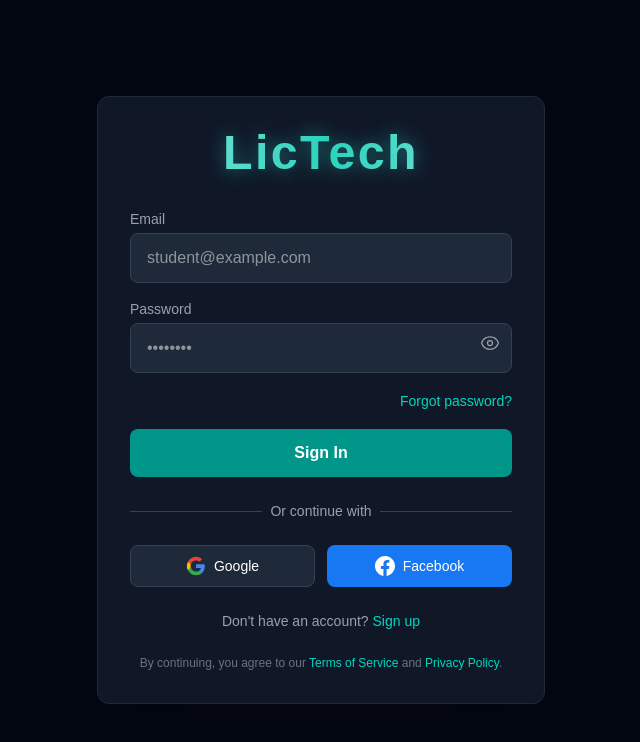
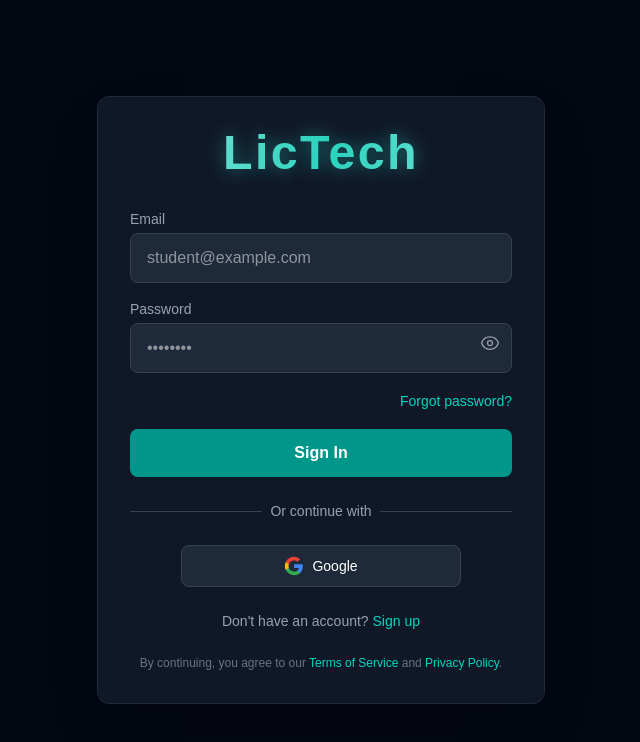
Before and after one commit to Sephwhiz/blepp-quiz, a Next.js app: page /auth in a window 1280 px wide. Shown: the top 742 px of the page, without its empty margins (319-959 px from the left). Built offline with nearby package versions, Linux system fonts and the light colour scheme.

Commit message:
Remove Facebook login, fix Google button size

```diff
--- a/src/app/auth/page.tsx
+++ b/src/app/auth/page.tsx
@@ -152,18 +152,17 @@ export default function AuthPage() {
     }
   }
 
-  const handleOAuth = async (provider: 'google' | 'facebook') => {
+  const handleOAuth = async (provider: 'google') => {
     try {
       setOauthLoading(true)
 
       // ✅ FIX: Added prompt: 'consent' to force account picker
-      // This prevents the browser from auto-selecting the previous Gmail/FB account
       const { error } = await supabase.auth.signInWithOAuth({
         provider,
         options: {
           redirectTo: `${window.location.origin}/auth`,
           queryParams: {
-            prompt: 'consent', // Forces Google/FB to always ask for account selection
+            prompt: 'consent', // Forces Google to always ask for account selection
           }
         }
       })
@@ -305,12 +304,12 @@ export default function AuthPage() {
           <div className="relative flex justify-center text-sm"><span className="px-2 bg-gray-900 text-gray-400">Or continue with</span></div>
         </div>
 
-        {/* Social Buttons */}
-        <div className="grid grid-cols-2 gap-3">
+        {/* Social Buttons - FIXED SIZE & CENTERED */}
+        <div className="flex justify-center">
           <button
             type="button"
             onClick={() => handleOAuth('google')}
-            className="flex items-center justify-center gap-2 bg-gray-800 hover:bg-gray-700 border border-gray-700 text-white py-2.5 rounded-lg transition"
+            className="flex items-center justify-center gap-2 bg-gray-800 hover:bg-gray-700 border border-gray-700 text-white py-2.5 px-6 rounded-lg transition w-full max-w-[280px]"
           >
             <svg className="w-5 h-5" viewBox="0 0 24 24">
               <path fill="#4285F4" d="M22.56 12.25c0-.78-.07-1.53-.2-2.25H12v4.26h5.92c-.26 1.37-1.04 2.53-2.21 3.31v2.77h3.57c2.08-1.92 3.28-4.74 3.28-8.09z" />
@@ -319,17 +318,6 @@ export default function AuthPage() {
               <path fill="#EA4335" d="M12 5.38c1.62 0 3.06.56 4.21 1.64l3.15-3.15C17.45 2.09 14.97 1 12 1 7.7 1 3.99 3.47 2.18 7.07l3.66 2.84c.87-2.6 3.3-4.53 6.16-4.53z" />
             </svg>
             <span className="text-sm font-medium">Google</span>
-          </button>
-
-          <button
-            type="button"
-            onClick={() => handleOAuth('facebook')}
-            className="flex items-center justify-center gap-2 bg-[#1877F2] hover:bg-[#166fe5] text-white py-2.5 rounded-lg transition"
-          >
-            <svg className="w-5 h-5 fill-current" viewBox="0 0 24 24">
-              <path d="M24 12.073c0-6.627-5.373-12-12-12s-12 5.373-12 12c0 5.99 4.388 10.954 10.125 11.854v-8.385H7.078v-3.47h3.047V9.43c0-3.007 1.792-4.669 4.533-4.669 1.312 0 2.686.235 2.686.235v2.953H15.83c-1.491 0-1.956.925-1.956 1.874v2.25h3.328l-.532 3.47h-2.796v8.385C19.612 23.027 24 18.062 24 12.073z" />
-            </svg>
-            <span className="text-sm font-medium">Facebook</span>
           </button>
         </div>
 
```
